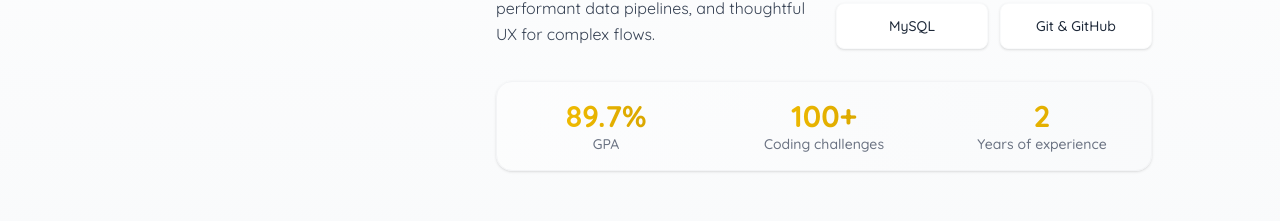
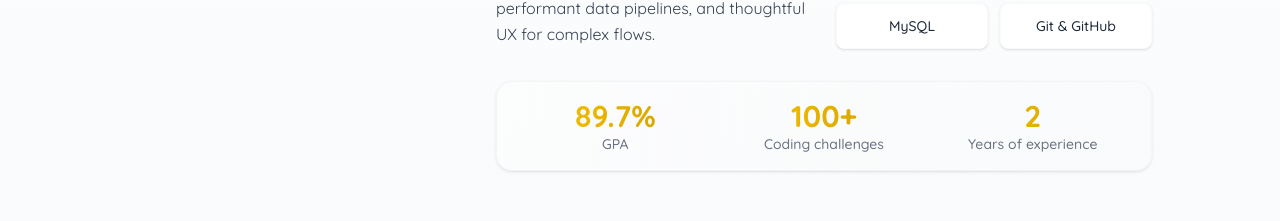
Before and after one commit to salehBayduon/protifolio-next-js, a Next.js app: page / in a window 1280 px wide. Shown: the part 1125-1346 px from the top of the page. Built offline with nearby package versions, Linux system fonts and the light colour scheme.

Commit message:
aos Next.js project

```diff
--- a/package.json
+++ b/package.json
@@ -9,6 +9,7 @@
     "lint": "eslint"
   },
   "dependencies": {
+    "aos": "^2.3.4",
     "framer-motion": "^12.23.22",
     "next": "15.5.3",
     "next-on-netlify": "^3.0.1",
--- /dev/null
+++ b/src/app/components/AOSWarpper.jsx
@@ -0,0 +1,15 @@
+"use client";
+import { useEffect } from "react";
+import AOS from "aos";
+import "aos/dist/aos.css";
+
+export default function AOSWrapper({ children }) {
+  useEffect(() => {
+    AOS.init({
+      duration: 1000,
+      once: true,
+    });
+  }, []);
+
+  return <>{children}</>;
+}
--- a/src/app/components/About.jsx
+++ b/src/app/components/About.jsx
@@ -30,9 +30,9 @@ export default function AboutSection() {
   }, []);
 
   return (
-    <section id="about" className=" bg-gradient-to-b from-white to-gray-50 dark:from-gray-900 dark:to-gray-800 py-16 px-4">
+    <section id="about"  className=" bg-gradient-to-b from-white to-gray-50 dark:from-gray-900 dark:to-gray-800 py-16 px-4">
       <div className="max-w-5xl mx-auto">
-        <div className="flex flex-col md:flex-row gap-10 items-start">
+        <div  data-aos="fade-up" data-aos-delay="200" className="flex flex-col md:flex-row gap-10 items-start">
           {/* Left - Image + badges */}
           <motion.div
             initial={{ opacity: 0, y: 18 }}
@@ -41,7 +41,7 @@ export default function AboutSection() {
             className="w-full md:w-1/3 flex flex-col items-center text-center transition-all duration-300 ease-in-out hover:scale-105"
           >
             {/* Replace with next/image or img tag pointing to user's avatar */}
-            <div className="relative md:w-64 md:h-72 w-40 h-40 rounded-2xl overflow-hidden shadow-lg ring-1 ring-gray-200 dark:ring-gray-700">
+            <div data-aos="fade-right" data-aos-delay="500" className="relative md:w-64 md:h-72 w-40 h-40 rounded-2xl overflow-hidden shadow-lg ring-1 ring-gray-200 dark:ring-gray-700">
               <img
                 alt="avatar"
                 src="/99.jpg"
@@ -80,7 +80,7 @@ export default function AboutSection() {
               </div>
 
               {/* Skills card grid */}
-              <div className="grid grid-cols-2 gap-3 ">
+              <div data-aos="fade-left" data-aos-delay="500" className="grid grid-cols-2 gap-3 ">
                 {[
                   { label: 'C++ & C#' },
                   { label: 'HTML & CSS ' },
@@ -101,8 +101,8 @@ export default function AboutSection() {
             </div>
 
             {/* Stats */}
-            <div className="mt-8 bg-gradient-to-r from-white/40 to-gray-50 dark:from-gray-900/40 dark:to-gray-800/40 p-4 rounded-2xl border border-gray-100 dark:border-gray-800 shadow-sm">
-              <div className="grid grid-cols-3 md:grid-cols-3 gap-8">
+            <div data-aos="fade-up" data-aos-delay="500" className="mt-8 bg-gradient-to-r from-white/40 to-gray-50 dark:from-gray-900/40 dark:to-gray-800/40 p-4 rounded-2xl border border-gray-100 dark:border-gray-800 shadow-sm">
+              <div className="grid grid-cols-3 md:grid-cols-3 gap-1">
                 {stats.map((s, i) => (
                   <div key={s.id} className="text-center">
                     <div className="text-3xl font-bold text-transparent bg-clip-text bg-gradient-to-r from-yellow-400 to-[#cc9a00]">
--- a/src/app/components/Contact.jsx
+++ b/src/app/components/Contact.jsx
@@ -15,7 +15,7 @@ export default function Contact() {
 
         <div className="grid grid-cols-1 md:grid-cols-3 gap-6 mb-12">
         <a href={"tel:+963936577642"} className="block p-0">
-          <div className="bg-[#0b1220]/75 hover:bg-[#0b1220] p-6 rounded-xl flex flex-col items-center text-center transition-all duration-300 hover:shadow-lg hover:-translate-y-1 hover:scale-105">
+          <div data-aos="fade-right" data-aos-delay="500" className="bg-[#0b1220]/75 hover:bg-[#0b1220] p-6 rounded-xl flex flex-col items-center text-center transition-all duration-300 hover:shadow-lg hover:-translate-y-1 hover:scale-105">
             <div className="w-16 h-16 rounded-full bg-gradient-to-r from-[#cc9a00] to-[#B87333] flex items-center justify-center text-white mb-4">
               <svg xmlns="http://www.w3.org/2000/svg" className="h-8 w-8" fill="none" viewBox="0 0 24 24" stroke="currentColor">
                 <path strokeLinecap="round" strokeLinejoin="round" strokeWidth={2} d="M3 5a2 2 0 012-2h3.28a1 1 0 01.948.684l1.498 4.493a1 1 0 01-.502 1.21l-2.257 1.13a11.042 11.042 0 005.516 5.516l1.13-2.257a1 1 0 011.21-.502l4.493 1.498a1 1 0 01.684.949V19a2 2 0 01-2 2h-1C9.716 21 3 14.284 3 6V5z" />
@@ -27,7 +27,7 @@ export default function Contact() {
         </a>
 
         <Link href={"mailto:salehbayduon11@gmail.com"} className="block">
-          <div className="bg-[#0b1220]/85 hover:bg-[#0b1220] p-6 rounded-xl flex flex-col items-center text-center transition-all duration-300 hover:shadow-lg hover:-translate-y-1 hover:scale-105">
+          <div data-aos="fade-up" data-aos-delay="200" className="bg-[#0b1220]/85 hover:bg-[#0b1220] p-6 rounded-xl flex flex-col items-center text-center transition-all duration-300 hover:shadow-lg hover:-translate-y-1 hover:scale-105">
             <div className="w-16 h-16 rounded-full bg-gradient-to-r from-[#cc9a00] to-[#B87333] flex items-center justify-center text-white mb-4">
               <svg xmlns="http://www.w3.org/2000/svg" className="h-8 w-8" fill="none" viewBox="0 0 24 24" stroke="currentColor">
                 <path strokeLinecap="round" strokeLinejoin="round" strokeWidth={2} d="M3 8l7.89 5.26a2 2 0 002.22 0L21 8M5 19h14a2 2 0 002-2V7a2 2 0 00-2-2H5a2 2 0 00-2 2v10a2 2 0 002 2z" />
@@ -37,7 +37,7 @@ export default function Contact() {
             <p className="text-white">salehbayduon11@gmail.com</p>
           </div>
         </Link>
-          <div className="bg-[#0b1220]/85 hover:bg-[#0b1220] p-6 rounded-xl flex flex-col items-center text-center transition-all duration-300 hover:shadow-lg hover:-translate-y-1 hover:scale-105">
+          <div data-aos="fade-left" data-aos-delay="500" className="bg-[#0b1220]/85 hover:bg-[#0b1220] p-6 rounded-xl flex flex-col items-center text-center transition-all duration-300 hover:shadow-lg hover:-translate-y-1 hover:scale-105">
             <div className="w-16 h-16 rounded-full bg-gradient-to-r from-[#cc9a00] to-[#B87333] flex items-center justify-center text-white mb-4">
               <svg xmlns="http://www.w3.org/2000/svg" className="h-8 w-8" fill="none" viewBox="0 0 24 24" stroke="currentColor">
                 <path strokeLinecap="round" strokeLinejoin="round" strokeWidth={2} d="M17.657 16.657L13.414 20.9a1.998 1.998 0 01-2.827 0l-4.244-4.243a8 8 0 1111.314 0z" />
--- a/src/app/components/HeroSection.jsx
+++ b/src/app/components/HeroSection.jsx
@@ -5,6 +5,7 @@ import { TypeAnimation } from 'react-type-animation';
 
 export default function HeroSection() {
   return (
+
     <section id='hero' className=" mt-12 md:min-h-[70vh] flex items-center animate-fadeIn text-[var(--text)] bg-cover bg-center ">
       <div className="container mx-auto grid grid-cols-1 md:grid-cols-2 gap-8 items-center">
 
--- a/src/app/components/Projects.jsx
+++ b/src/app/components/Projects.jsx
@@ -22,7 +22,7 @@ const item = {
 
 export default function Projects() {
   return (
-    <section id="projects" className="container py-12 text-[var(--text)]">
+    <section id="projects" data-aos="fade-up" data-aos-delay="200" className="container py-12 text-[var(--text)]">
       <SectionHeader title="Projects" subtitle="Selected projects — interactive, responsive, and production-ready." />
 
       <motion.div
--- a/src/app/components/SectionNav.jsx
+++ b/src/app/components/SectionNav.jsx
@@ -124,13 +124,13 @@ const SCROLL_THRESHOLD = 100;
       <AnimatePresence>
         {drawerOpen && (
           <motion.div initial={{ opacity: 0 }} animate={{ opacity: 1 }} exit={{ opacity: 0 }} transition={{ duration: 0.18 }} className="fixed inset-0 z-50">
-            <div className="absolute inset-0 bg-[var(--bg)]/80 " onClick={() => setDrawerOpen(false)} />
+            <div className=" inset-0 bg-[var(--bg)]/80 " onClick={() => setDrawerOpen(false)} />
             <motion.aside
               initial={{ x: '100%' }}
               animate={{ x: 0 }}
               exit={{ x: '100%' }}
               transition={{ type: 'tween', duration: 0.28 }}
-              className="absolute right-0 top-0 bottom-0 w-1/3 md:w-1/3 bg-[var(--bg-card)] p-6 shadow-2xl flex flex-col"
+              className="absolute right-0 top-0 bottom-0 w-1/2 md:w-1/3 bg-[var(--bg-card)] p-6 shadow-2xl flex flex-col"
             >
               <div className="flex items-center justify-between mb-6 ">
                 <div className="text-xl font-bold text-[var(--text)]">Menu</div>
--- a/src/app/layout.js
+++ b/src/app/layout.js
@@ -2,6 +2,7 @@ import './globals.css'
 import SectionNav from './components/SectionNav'
 import CursorShadow from './components/CursorShadow'
 import localFont from "next/font/local";
+import AOSWrapper from './components/AOSWarpper';
 
 
 const myFont = localFont({
@@ -20,6 +21,7 @@ return (
 <link rel="icon" href="/icon.svg" type="image/svg+xml" />
 
 <body className={myFont.className}>
+    <AOSWrapper>
 <CursorShadow/>
 <div className='relative min-h-screen'>
 <div className=' inset-0 bg-black/20 z-0' >
@@ -27,6 +29,7 @@ return (
 <main className="pt-20 relative z-20 ">{children}</main>
 </div>
 </div>
+</AOSWrapper>
 </body>
 </html>
 )
```
Also changed, not shown: 1 other file (tests, documents, lock files or other folders).
